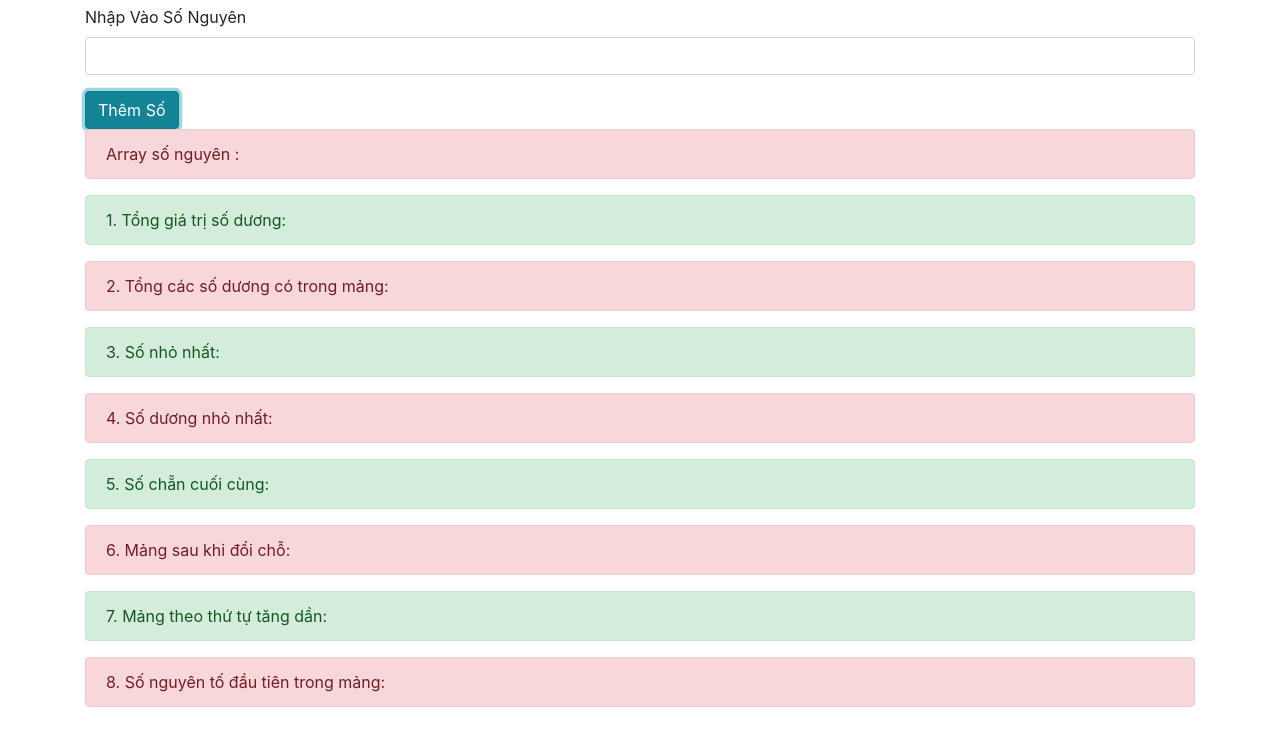
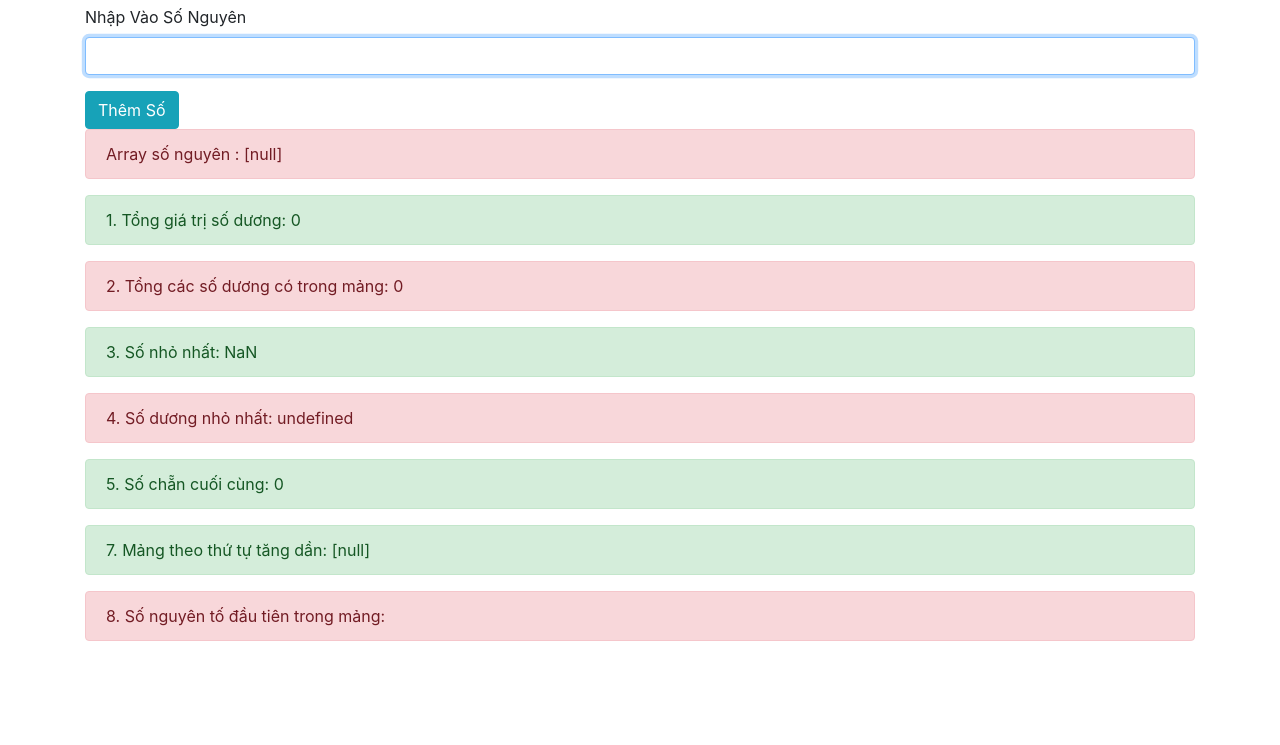
Before and after one commit to VanNhiTran/BCS_JSbuoi6, a plain HTML site: page index.html in a window 1280 px wide. Both pictures are taken after a click on the button "Thêm Số". Shown: the part 51-796 px from the top of the page. Drawn offline with nearby package versions, Linux system fonts and the light colour scheme.

Commit message:
1,2,3,4,5,7

```diff
--- a/index.html
+++ b/index.html
@@ -43,9 +43,6 @@
           <div class="alert alert-success" role="alert">
             5. Số chẵn cuối cùng: <span id="spanLastEven"></span>
           </div>
-          <div class="alert alert-danger" role="alert">
-            6. Mảng sau khi đổi chỗ: <span id="spanSwapArray"></span>
-          </div>
           <div class="alert alert-success" role="alert">
             7. Mảng theo thứ tự tăng dần: <span id="spanReOrder"></span>
           </div>
--- a/index.js
+++ b/index.js
@@ -7,60 +7,60 @@
  *
  */
 
-//1. tính Total Positive Integer
-function countTotalPositiveNum(integerList) {
+//1,2,3,5 tính Total Positive Integer
+function countPositiveNum(integerList) {
   var total = 0;
+  var amount = 0;
+  var even = 0;
   integerList.forEach(function (integer, i) {
     if (integer > 0) {
       total += integer;
+      amount++;
+    }
+    if (integer % 2 == 0) {
+      even = integer;
     }
   });
-  return total;
+  return { total, amount, even };
 }
-
-//2. tính Amount Positive Number có trong mảng
-function countAmountPositiveNum(integerList) {
-  var total = 0;
-  integerList.forEach(function (integer) {
-    if (integer > 0) {
-      total++;
-    }
+//4. lấy số dương nhỏ nhất
+function getMinPositiveNum(integerList) {
+  var positiveIntegerList = integerList.filter(function (integer) {
+    return integer > 0;
   });
-  return total;
-}
-//3. lấy số dương nhỏ nhất
-
-function getMinPositiveNum(integerList) {
-  var positiveIntegerList = [];
-  integerList.forEach(function (integer) {
-    if (integer > 0) {
-      positiveIntegerList.push(integer);
-    }
-  });
+  var sortPositiveIntegerList = positiveIntegerList.sort();
+  var minPositiveNum = sortPositiveIntegerList[0];
+  return minPositiveNum;
 }
 
 var integerList = [];
-function handleClick() {
+document.getElementById("btnAddNum").onclick = function () {
   var integer = document.getElementById("inputInteger").value;
   //vì integer là chuỗi value, k hiển thị trực tiếp ra màn hình đc nên phải chuyển chuỗi ra số bằng mothod parseInt.
   integer = parseInt(integer);
   //để ô input trống mỗi lần click
   document.getElementById("inputInteger").value = "";
+  document.getElementById("inputInteger").focus();
   //push thêm số vào array integerList
   integerList.push(integer);
+
   //lấy total đã tính hiện ra màn hình
-  var totalPositiveNum = countTotalPositiveNum(integerList);
+  var totalPositiveNum = countPositiveNum(integerList).total;
+
   //lấy amount đã tính hiện ra màn hình
-  var amountPositiveNum = countAmountPositiveNum(integerList);
+  var amountPositiveNum = countPositiveNum(integerList).amount;
+
   //lấy số nhỏ nhất
-  integerList.sort();
+  var sortIntegerList = integerList.sort(function (a, b) {
+    return a - b;
+  });
   var minNum = integerList[0];
 
   //lay so duong nho nhat
-  var positiveIntegerList = getMinPositiveNum(integerList);
-  positiveIntegerList.sort();
-  var minPositiveNum = positiveIntegerList[0];
+  var minPositiveNum = getMinPositiveNum(integerList);
 
+  //lay so chan cuoi cung
+  var lastEven = countPositiveNum(integerList).even;
   /* render ra man hinh */
   //array:
   document.getElementById("spanArrayInteger").innerHTML =
@@ -72,7 +72,11 @@ function handleClick() {
     amountPositiveNum;
   //3/
   document.getElementById("spanMinNum").innerHTML = minNum;
-  // //4/
+  //4/
   document.getElementById("spanMinPositiveNum").innerHTML = minPositiveNum;
+  //5/
+  document.getElementById("spanLastEven").innerHTML = lastEven;
   //7/
-}
+  document.getElementById("spanReOrder").innerHTML =
+    JSON.stringify(sortIntegerList);
+};
```
